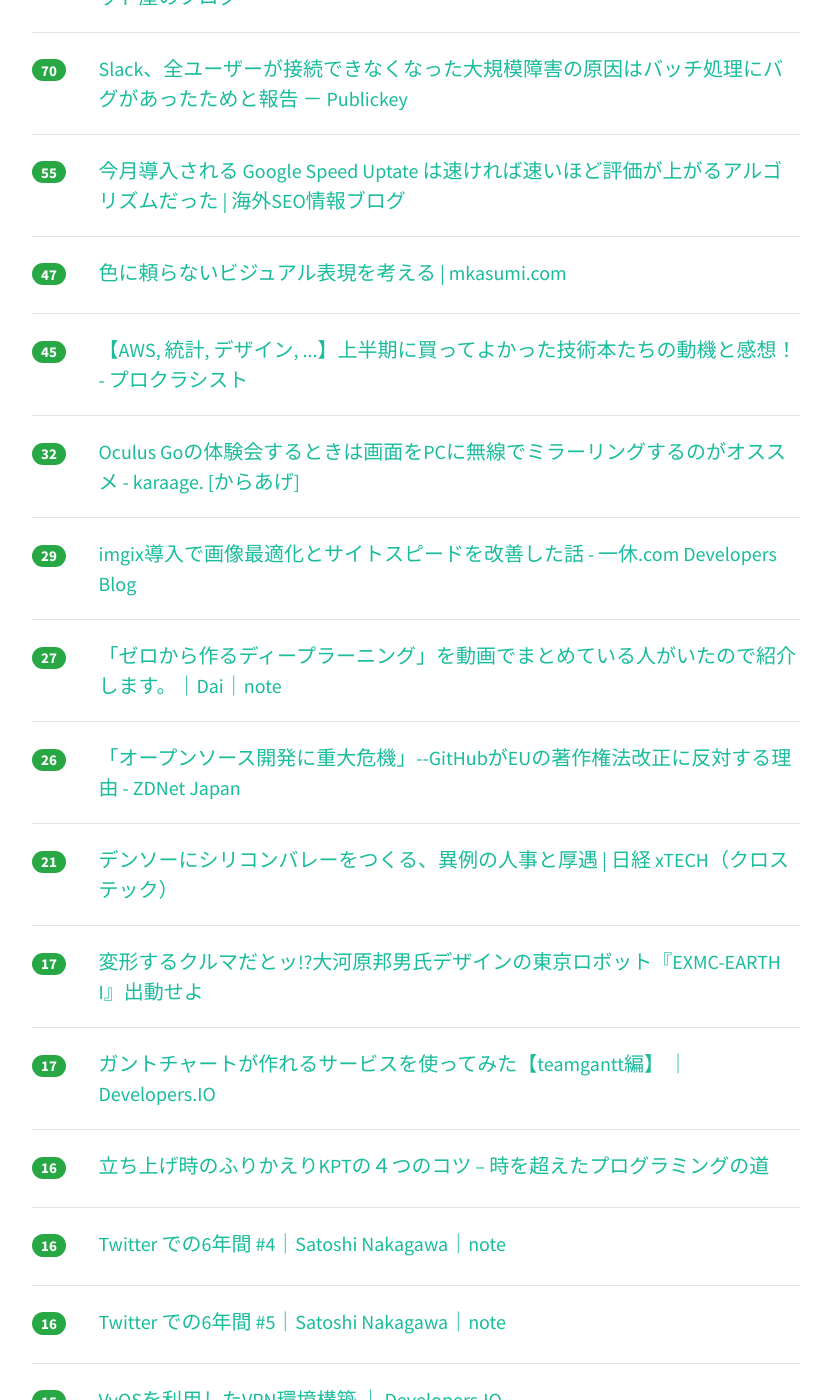
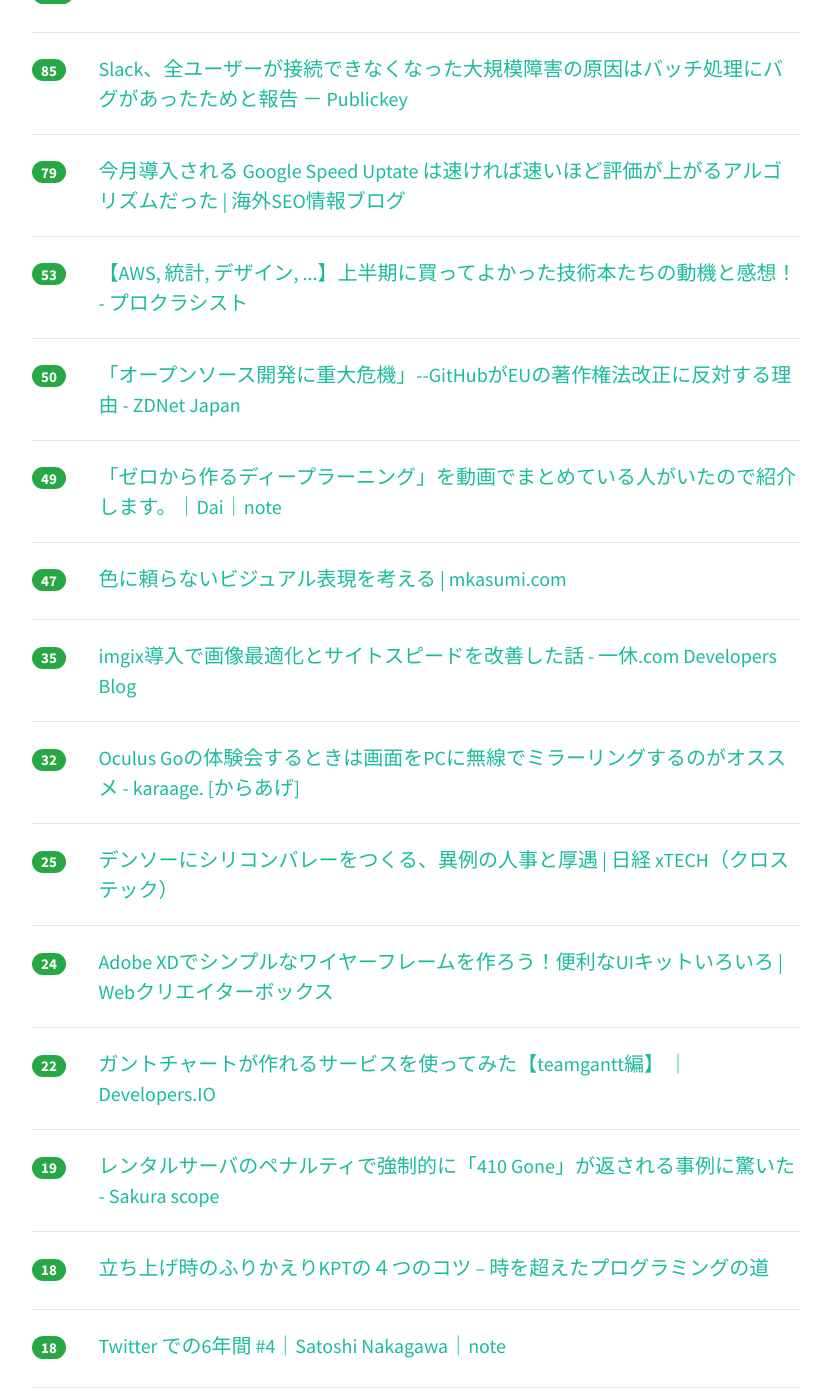
Before and after one commit to yatta47/hatena-matome-site, a Jekyll site: the page built from _posts/2018-07-02-hatena.md, in a window 1280 px wide and 1400 px high, scrolled down 521 px. Shown: the whole window, without its empty margins (224-1051 px from the left). Built offline with Jekyll 4.4.1, drawn with Linux system fonts in a browser that asks for light colours; nearby versions of some CDN libraries; some of the changed text lies outside the part shown.

Commit message:
Updated 2018-07-02

```diff
--- a/_posts/2018-07-02-hatena.md
+++ b/_posts/2018-07-02-hatena.md
@@ -1,29 +1,44 @@
 ---
 layout: post
 title:  "2018-07-02 はてぶIT"
-date:   2018-07-02 11:03:14
+date:   2018-07-02 12:02:40
 tags: [it-hotentry]
 ---
-50 件のデータあり
+54 件のデータあり
 
 <hr><div class="row">
-<div class="col-1"><span class="badge badge-pill badge-success h2">151</span></div>
+<div class="col-1"><span class="badge badge-pill badge-success h2">185</span></div>
+<div class="col-11"><a href='http://simplearchitect.hatenablog.com/entry/2018/07/02/080248' target='_blank'>ADHD プログラマの私がやっと見つけた「達成すること」が出来る方法 - メソッド屋のブログ</a></div>
+</div>
+<hr>
+<div class="row">
+<div class="col-1"><span class="badge badge-pill badge-success h2">173</span></div>
 <div class="col-11"><a href='https://shiumachi.hatenablog.com/entry/2018/07/02/005538' target='_blank'>「女性エンジニア」発言についての私的見解 - 科学と非科学の迷宮</a></div>
 </div>
 <hr>
 <div class="row">
-<div class="col-1"><span class="badge badge-pill badge-success h2">100</span></div>
-<div class="col-11"><a href='http://simplearchitect.hatenablog.com/entry/2018/07/02/080248' target='_blank'>ADHD プログラマの私がやっと見つけた「達成すること」が出来る方法 - メソッド屋のブログ</a></div>
-</div>
-<hr>
-<div class="row">
-<div class="col-1"><span class="badge badge-pill badge-success h2">70</span></div>
+<div class="col-1"><span class="badge badge-pill badge-success h2">85</span></div>
 <div class="col-11"><a href='https://www.publickey1.jp/blog/18/slack_1.html' target='_blank'>Slack、全ユーザーが接続できなくなった大規模障害の原因はバッチ処理にバグがあったためと報告 － Publickey</a></div>
 </div>
 <hr>
 <div class="row">
-<div class="col-1"><span class="badge badge-pill badge-success h2">55</span></div>
+<div class="col-1"><span class="badge badge-pill badge-success h2">79</span></div>
 <div class="col-11"><a href='https://www.suzukikenichi.com/blog/the-faster-you-can-make-your-pages-the-more-speed-uptate-can-take-that-into-account/' target='_blank'>今月導入される Google Speed Uptate は速ければ速いほど評価が上がるアルゴリズムだった | 海外SEO情報ブログ</a></div>
+</div>
+<hr>
+<div class="row">
+<div class="col-1"><span class="badge badge-pill badge-success h2">53</span></div>
+<div class="col-11"><a href='http://www.procrasist.com/entry/techbook2018-h1' target='_blank'>【AWS, 統計, デザイン, ...】上半期に買ってよかった技術本たちの動機と感想！ - プロクラシスト</a></div>
+</div>
+<hr>
+<div class="row">
+<div class="col-1"><span class="badge badge-pill badge-success h2">50</span></div>
+<div class="col-11"><a href='https://japan.zdnet.com/article/35121470/' target='_blank'>「オープンソース開発に重大危機」--GitHubがEUの著作権法改正に反対する理由 - ZDNet Japan</a></div>
+</div>
+<hr>
+<div class="row">
+<div class="col-1"><span class="badge badge-pill badge-success h2">49</span></div>
+<div class="col-11"><a href='https://note.mu/daikawai/n/n6b79858880e2' target='_blank'>「ゼロから作るディープラーニング」を動画でまとめている人がいたので紹介します。｜Dai｜note</a></div>
 </div>
 <hr>
 <div class="row">
@@ -32,8 +47,8 @@ tags: [it-hotentry]
 </div>
 <hr>
 <div class="row">
-<div class="col-1"><span class="badge badge-pill badge-success h2">45</span></div>
-<div class="col-11"><a href='http://www.procrasist.com/entry/techbook2018-h1' target='_blank'>【AWS, 統計, デザイン, ...】上半期に買ってよかった技術本たちの動機と感想！ - プロクラシスト</a></div>
+<div class="col-1"><span class="badge badge-pill badge-success h2">35</span></div>
+<div class="col-11"><a href='http://user-first.ikyu.co.jp/entry/2018/07/02/070000' target='_blank'>imgix導入で画像最適化とサイトスピードを改善した話 - 一休.com Developers Blog</a></div>
 </div>
 <hr>
 <div class="row">
@@ -42,23 +57,33 @@ tags: [it-hotentry]
 </div>
 <hr>
 <div class="row">
-<div class="col-1"><span class="badge badge-pill badge-success h2">29</span></div>
-<div class="col-11"><a href='http://user-first.ikyu.co.jp/entry/2018/07/02/070000' target='_blank'>imgix導入で画像最適化とサイトスピードを改善した話 - 一休.com Developers Blog</a></div>
+<div class="col-1"><span class="badge badge-pill badge-success h2">25</span></div>
+<div class="col-11"><a href='https://tech.nikkeibp.co.jp/atcl/nxt/mag/nc/18/062700057/062700001/' target='_blank'>デンソーにシリコンバレーをつくる、異例の人事と厚遇 | 日経 xTECH（クロステック）</a></div>
 </div>
 <hr>
 <div class="row">
-<div class="col-1"><span class="badge badge-pill badge-success h2">27</span></div>
-<div class="col-11"><a href='https://note.mu/daikawai/n/n6b79858880e2' target='_blank'>「ゼロから作るディープラーニング」を動画でまとめている人がいたので紹介します。｜Dai｜note</a></div>
+<div class="col-1"><span class="badge badge-pill badge-success h2">24</span></div>
+<div class="col-11"><a href='https://www.webcreatorbox.com/webinfo/adobe-xd-wireframe' target='_blank'>Adobe XDでシンプルなワイヤーフレームを作ろう！便利なUIキットいろいろ | Webクリエイターボックス</a></div>
 </div>
 <hr>
 <div class="row">
-<div class="col-1"><span class="badge badge-pill badge-success h2">26</span></div>
-<div class="col-11"><a href='https://japan.zdnet.com/article/35121470/' target='_blank'>「オープンソース開発に重大危機」--GitHubがEUの著作権法改正に反対する理由 - ZDNet Japan</a></div>
+<div class="col-1"><span class="badge badge-pill badge-success h2">22</span></div>
+<div class="col-11"><a href='https://dev.classmethod.jp/project-management/ando-20180701/' target='_blank'>ガントチャートが作れるサービスを使ってみた【teamgantt編】 ｜ Developers.IO</a></div>
 </div>
 <hr>
 <div class="row">
-<div class="col-1"><span class="badge badge-pill badge-success h2">21</span></div>
-<div class="col-11"><a href='https://tech.nikkeibp.co.jp/atcl/nxt/mag/nc/18/062700057/062700001/' target='_blank'>デンソーにシリコンバレーをつくる、異例の人事と厚遇 | 日経 xTECH（クロステック）</a></div>
+<div class="col-1"><span class="badge badge-pill badge-success h2">19</span></div>
+<div class="col-11"><a href='https://www.nishishi.com/blog/2017/05/server410gone.html' target='_blank'>レンタルサーバのペナルティで強制的に「410 Gone」が返される事例に驚いた - Sakura scope</a></div>
+</div>
+<hr>
+<div class="row">
+<div class="col-1"><span class="badge badge-pill badge-success h2">18</span></div>
+<div class="col-11"><a href='https://twop.agile.esm.co.jp/four-tips-when-you-start-retrospective-meeting-d63f6ef38a2c' target='_blank'>立ち上げ時のふりかえりKPTの４つのコツ – 時を超えたプログラミングの道</a></div>
+</div>
+<hr>
+<div class="row">
+<div class="col-1"><span class="badge badge-pill badge-success h2">18</span></div>
+<div class="col-11"><a href='https://note.mu/psychs/n/nb160bc724416' target='_blank'>Twitter での6年間 #4｜Satoshi Nakagawa｜note</a></div>
 </div>
 <hr>
 <div class="row">
@@ -67,18 +92,13 @@ tags: [it-hotentry]
 </div>
 <hr>
 <div class="row">
-<div class="col-1"><span class="badge badge-pill badge-success h2">17</span></div>
-<div class="col-11"><a href='https://dev.classmethod.jp/project-management/ando-20180701/' target='_blank'>ガントチャートが作れるサービスを使ってみた【teamgantt編】 ｜ Developers.IO</a></div>
+<div class="col-1"><span class="badge badge-pill badge-success h2">16</span></div>
+<div class="col-11"><a href='http://nopipi.hatenablog.com/entry/2018/07/01/135813' target='_blank'>EC2でnetconsoleを使ってカーネルメッセージを取得する - のぴぴのメモ</a></div>
 </div>
 <hr>
 <div class="row">
 <div class="col-1"><span class="badge badge-pill badge-success h2">16</span></div>
-<div class="col-11"><a href='https://twop.agile.esm.co.jp/four-tips-when-you-start-retrospective-meeting-d63f6ef38a2c' target='_blank'>立ち上げ時のふりかえりKPTの４つのコツ – 時を超えたプログラミングの道</a></div>
-</div>
-<hr>
-<div class="row">
-<div class="col-1"><span class="badge badge-pill badge-success h2">16</span></div>
-<div class="col-11"><a href='https://note.mu/psychs/n/nb160bc724416' target='_blank'>Twitter での6年間 #4｜Satoshi Nakagawa｜note</a></div>
+<div class="col-11"><a href='https://dev.classmethod.jp/cloud/aws/vyos-aws-vpn/' target='_blank'>VyOSを利用したVPN環境構築 ｜ Developers.IO</a></div>
 </div>
 <hr>
 <div class="row">
@@ -87,13 +107,13 @@ tags: [it-hotentry]
 </div>
 <hr>
 <div class="row">
-<div class="col-1"><span class="badge badge-pill badge-success h2">15</span></div>
-<div class="col-11"><a href='https://dev.classmethod.jp/cloud/aws/vyos-aws-vpn/' target='_blank'>VyOSを利用したVPN環境構築 ｜ Developers.IO</a></div>
+<div class="col-1"><span class="badge badge-pill badge-success h2">16</span></div>
+<div class="col-11"><a href='http://kirimin.hatenablog.com/entry/2018/07/02/100655' target='_blank'>退職しました - みんからきりまで</a></div>
 </div>
 <hr>
 <div class="row">
 <div class="col-1"><span class="badge badge-pill badge-success h2">13</span></div>
-<div class="col-11"><a href='http://nopipi.hatenablog.com/entry/2018/07/01/135813' target='_blank'>EC2でnetconsoleを使ってカーネルメッセージを取得する - のぴぴのメモ</a></div>
+<div class="col-11"><a href='https://www.moongift.jp/2018/07/ssl-cert-check-ssltls%E8%A8%BC%E6%98%8E%E6%9B%B8%E3%81%AE%E6%9C%9F%E9%99%90%E5%88%87%E3%82%8C%E3%82%92%E3%83%81%E3%82%A7%E3%83%83%E3%82%AF/' target='_blank'>ssl-cert-check - SSL/TLS証明書の期限切れをチェック MOONGIFT</a></div>
 </div>
 <hr>
 <div class="row">
@@ -107,8 +127,18 @@ tags: [it-hotentry]
 </div>
 <hr>
 <div class="row">
-<div class="col-1"><span class="badge badge-pill badge-success h2">12</span></div>
-<div class="col-11"><a href='https://www.moongift.jp/2018/07/ssl-cert-check-ssltls%E8%A8%BC%E6%98%8E%E6%9B%B8%E3%81%AE%E6%9C%9F%E9%99%90%E5%88%87%E3%82%8C%E3%82%92%E3%83%81%E3%82%A7%E3%83%83%E3%82%AF/' target='_blank'>ssl-cert-check - SSL/TLS証明書の期限切れをチェック MOONGIFT</a></div>
+<div class="col-1"><span class="badge badge-pill badge-success h2">13</span></div>
+<div class="col-11"><a href='https://jp.techcrunch.com/2018/07/02/hubble/' target='_blank'>Wordの法務書類をワンクリックでクラウドに自動共有、履歴管理も自動化する「hubble」が先行リリース | TechCrunch Japan</a></div>
+</div>
+<hr>
+<div class="row">
+<div class="col-1"><span class="badge badge-pill badge-success h2">13</span></div>
+<div class="col-11"><a href='https://quipper.hatenablog.com/entry/2018/07/02/080000' target='_blank'>React Nativeハイブリッドアプリへの挑戦 ~Part1: Monorepo/CI~ - Quipper Product Team Blog</a></div>
+</div>
+<hr>
+<div class="row">
+<div class="col-1"><span class="badge badge-pill badge-success h2">13</span></div>
+<div class="col-11"><a href='https://docs.esa.io/posts/275' target='_blank'>diary/2018/07/01/ハッカーズチャンプルー2018でesaのデザインの話をしてきました #hcmpl - docs.esa.io</a></div>
 </div>
 <hr>
 <div class="row">
@@ -119,6 +149,21 @@ tags: [it-hotentry]
 <div class="row">
 <div class="col-1"><span class="badge badge-pill badge-success h2">12</span></div>
 <div class="col-11"><a href='http://twitter.com/moehagel/status/1012863207176728576' target='_blank'>茶畑さんのツイート: "今もらった今日録音する楽譜にソースコードが書いてあるんだけど🤔🤔🤔🤔🤔🤔🤔🤔🤔🤔？？？？？？？… "</a></div>
+</div>
+<hr>
+<div class="row">
+<div class="col-1"><span class="badge badge-pill badge-success h2">12</span></div>
+<div class="col-11"><a href='https://newswitch.jp/p/13514' target='_blank'>ケタ違いにAI人材が足りない！俄然、注目されるあのサークル</a></div>
+</div>
+<hr>
+<div class="row">
+<div class="col-1"><span class="badge badge-pill badge-success h2">12</span></div>
+<div class="col-11"><a href='https://findy-code.io/engineer-lab/fukugyo-development' target='_blank'>副業エンジニアが大活躍！Findyのプロダクト開発を加速させている話 | Findy Engineer Lab - ファインディエンジニアラボ</a></div>
+</div>
+<hr>
+<div class="row">
+<div class="col-1"><span class="badge badge-pill badge-success h2">12</span></div>
+<div class="col-11"><a href='https://note.mu/psychs/n/n4b069e5a24a3' target='_blank'>Twitter での6年間 #7｜Satoshi Nakagawa｜note</a></div>
 </div>
 <hr>
 <div class="row">
@@ -133,12 +178,7 @@ tags: [it-hotentry]
 <hr>
 <div class="row">
 <div class="col-1"><span class="badge badge-pill badge-success h2">10</span></div>
-<div class="col-11"><a href='https://newswitch.jp/p/13514' target='_blank'>ケタ違いにAI人材が足りない！俄然、注目されるあのサークル</a></div>
-</div>
-<hr>
-<div class="row">
-<div class="col-1"><span class="badge badge-pill badge-success h2">10</span></div>
-<div class="col-11"><a href='https://jp.techcrunch.com/2018/07/02/hubble/' target='_blank'>Wordの法務書類をワンクリックでクラウドに自動共有、履歴管理も自動化する「hubble」が先行リリース | TechCrunch Japan</a></div>
+<div class="col-11"><a href='http://www.sem-r.com/google-2010/20180702025520.html' target='_blank'>Google Speed Update、読込速度改善で検索順位上昇も ::SEM R (#SEMR)</a></div>
 </div>
 <hr>
 <div class="row">
@@ -153,6 +193,11 @@ tags: [it-hotentry]
 <hr>
 <div class="row">
 <div class="col-1"><span class="badge badge-pill badge-success h2">9</span></div>
+<div class="col-11"><a href='https://internet.watch.impress.co.jp/docs/yajiuma/1130565.html' target='_blank'>サムスンのスマホが端末内の写真を他ユーザーに勝手に送信？　redditで報告相次ぐ【やじうまWatch】 - INTERNET Watch</a></div>
+</div>
+<hr>
+<div class="row">
+<div class="col-1"><span class="badge badge-pill badge-success h2">9</span></div>
 <div class="col-11"><a href='https://github.com/Canner/canner' target='_blank'>GitHub - Canner/canner: Universal CMS framework in React & Apollo GraphQL for Firebase, Prisma, GraphQL, Restful API</a></div>
 </div>
 <hr>
@@ -163,7 +208,12 @@ tags: [it-hotentry]
 <hr>
 <div class="row">
 <div class="col-1"><span class="badge badge-pill badge-success h2">9</span></div>
-<div class="col-11"><a href='https://docs.esa.io/posts/275' target='_blank'>diary/2018/07/01/ハッカーズチャンプルー2018でesaのデザインの話をしてきました #hcmpl - docs.esa.io</a></div>
+<div class="col-11"><a href='https://itnext.io/web-performance-checklist-6b616f3c6f0d' target='_blank'>Web Performance Checklist – ITNEXT</a></div>
+</div>
+<hr>
+<div class="row">
+<div class="col-1"><span class="badge badge-pill badge-success h2">9</span></div>
+<div class="col-11"><a href='https://tech.kitchhike.com/entry/2018/06/30/232400' target='_blank'>苦しめられてやっと理解できたコールバックの特性 - KitchHike Tech Blog</a></div>
 </div>
 <hr>
 <div class="row">
@@ -173,12 +223,12 @@ tags: [it-hotentry]
 <hr>
 <div class="row">
 <div class="col-1"><span class="badge badge-pill badge-success h2">8</span></div>
-<div class="col-11"><a href='https://internet.watch.impress.co.jp/docs/yajiuma/1130565.html' target='_blank'>サムスンのスマホが端末内の写真を他ユーザーに勝手に送信？　redditで報告相次ぐ【やじうまWatch】 - INTERNET Watch</a></div>
+<div class="col-11"><a href='https://markezine.jp/article/detail/28718' target='_blank'>「それ“ムーンショット”だね」菅原健一氏独立、新たな野望は企業の10倍成長の支援 (1/3)：MarkeZine（マーケジン）</a></div>
 </div>
 <hr>
 <div class="row">
 <div class="col-1"><span class="badge badge-pill badge-success h2">8</span></div>
-<div class="col-11"><a href='https://quipper.hatenablog.com/entry/2018/07/02/080000' target='_blank'>React Nativeハイブリッドアプリへの挑戦 ~Part1: Monorepo/CI~ - Quipper Product Team Blog</a></div>
+<div class="col-11"><a href='https://ift.tt/2z18S3g' target='_blank'>退職しました - みんからきりまで</a></div>
 </div>
 <hr>
 <div class="row">
@@ -208,7 +258,12 @@ tags: [it-hotentry]
 <hr>
 <div class="row">
 <div class="col-1"><span class="badge badge-pill badge-success h2">7</span></div>
-<div class="col-11"><a href='http://www.sem-r.com/google-2010/20180702025520.html' target='_blank'>Google Speed Update、読込速度改善で検索順位上昇も ::SEM R (#SEMR)</a></div>
+<div class="col-11"><a href='https://japan.cnet.com/article/35121697/' target='_blank'>ディスプレイから音声へ--「Siri」の巻き返しを狙うアップルの布石とは - CNET Japan</a></div>
+</div>
+<hr>
+<div class="row">
+<div class="col-1"><span class="badge badge-pill badge-success h2">7</span></div>
+<div class="col-11"><a href='http://www.atmarkit.co.jp/ait/articles/1807/02/news018.html' target='_blank'>Windows 10の「ストレージセンサー」でディスクの空き領域を自動的に増やす：Tech TIPS - ＠IT</a></div>
 </div>
 <hr>
 <div class="row">
@@ -217,42 +272,7 @@ tags: [it-hotentry]
 </div>
 <hr>
 <div class="row">
-<div class="col-1"><span class="badge badge-pill badge-success h2">6</span></div>
-<div class="col-11"><a href='https://findy-code.io/engineer-lab/fukugyo-development' target='_blank'>副業エンジニアが大活躍！Findyのプロダクト開発を加速させている話 | Findy Engineer Lab - ファインディエンジニアラボ</a></div>
+<div class="col-1"><span class="badge badge-pill badge-success h2">4</span></div>
+<div class="col-11"><a href='https://coliss.com/articles/build-websites/operation/work/codepenchallenge-menus.html' target='_blank'>よく使うリスト要素のメニュー・ナビゲーションをデザインするスタイルシートのアイデア・実装方法のまとめ | コリス</a></div>
 </div>
 <hr>
-<div class="row">
-<div class="col-1"><span class="badge badge-pill badge-success h2">4</span></div>
-<div class="col-11"><a href='https://japan.cnet.com/article/35121697/' target='_blank'>ディスプレイから音声へ--「Siri」の巻き返しを狙うアップルの布石とは - CNET Japan</a></div>
-</div>
-<hr>
-<div class="row">
-<div class="col-1"><span class="badge badge-pill badge-success h2">4</span></div>
-<div class="col-11"><a href='https://note.mu/psychs/n/n4b069e5a24a3' target='_blank'>Twitter での6年間 #7｜Satoshi Nakagawa｜note</a></div>
-</div>
-<hr>
-<div class="row">
-<div class="col-1"><span class="badge badge-pill badge-success h2">4</span></div>
-<div class="col-11"><a href='https://itnext.io/web-performance-checklist-6b616f3c6f0d' target='_blank'>Web Performance Checklist – ITNEXT</a></div>
-</div>
-<hr>
-<div class="row">
-<div class="col-1"><span class="badge badge-pill badge-success h2">3</span></div>
-<div class="col-11"><a href='https://www.webcreatorbox.com/webinfo/adobe-xd-wireframe' target='_blank'>Adobe XDでシンプルなワイヤーフレームを作ろう！便利なUIキットいろいろ | Webクリエイターボックス</a></div>
-</div>
-<hr>
-<div class="row">
-<div class="col-1"><span class="badge badge-pill badge-success h2">3</span></div>
-<div class="col-11"><a href='http://www.atmarkit.co.jp/ait/articles/1807/02/news018.html' target='_blank'>Windows 10の「ストレージセンサー」でディスクの空き領域を自動的に増やす：Tech TIPS - ＠IT</a></div>
-</div>
-<hr>
-<div class="row">
-<div class="col-1"><span class="badge badge-pill badge-success h2">3</span></div>
-<div class="col-11"><a href='http://kirimin.hatenablog.com/entry/2018/07/02/100655' target='_blank'>退職しました - みんからきりまで</a></div>
-</div>
-<hr>
-<div class="row">
-<div class="col-1"><span class="badge badge-pill badge-success h2">3</span></div>
-<div class="col-11"><a href='https://markezine.jp/article/detail/28718' target='_blank'>「それ“ムーンショット”だね」菅原健一氏独立、新たな野望は企業の10倍成長の支援 (1/3)：MarkeZine（マーケジン）</a></div>
-</div>
-<hr>
```
